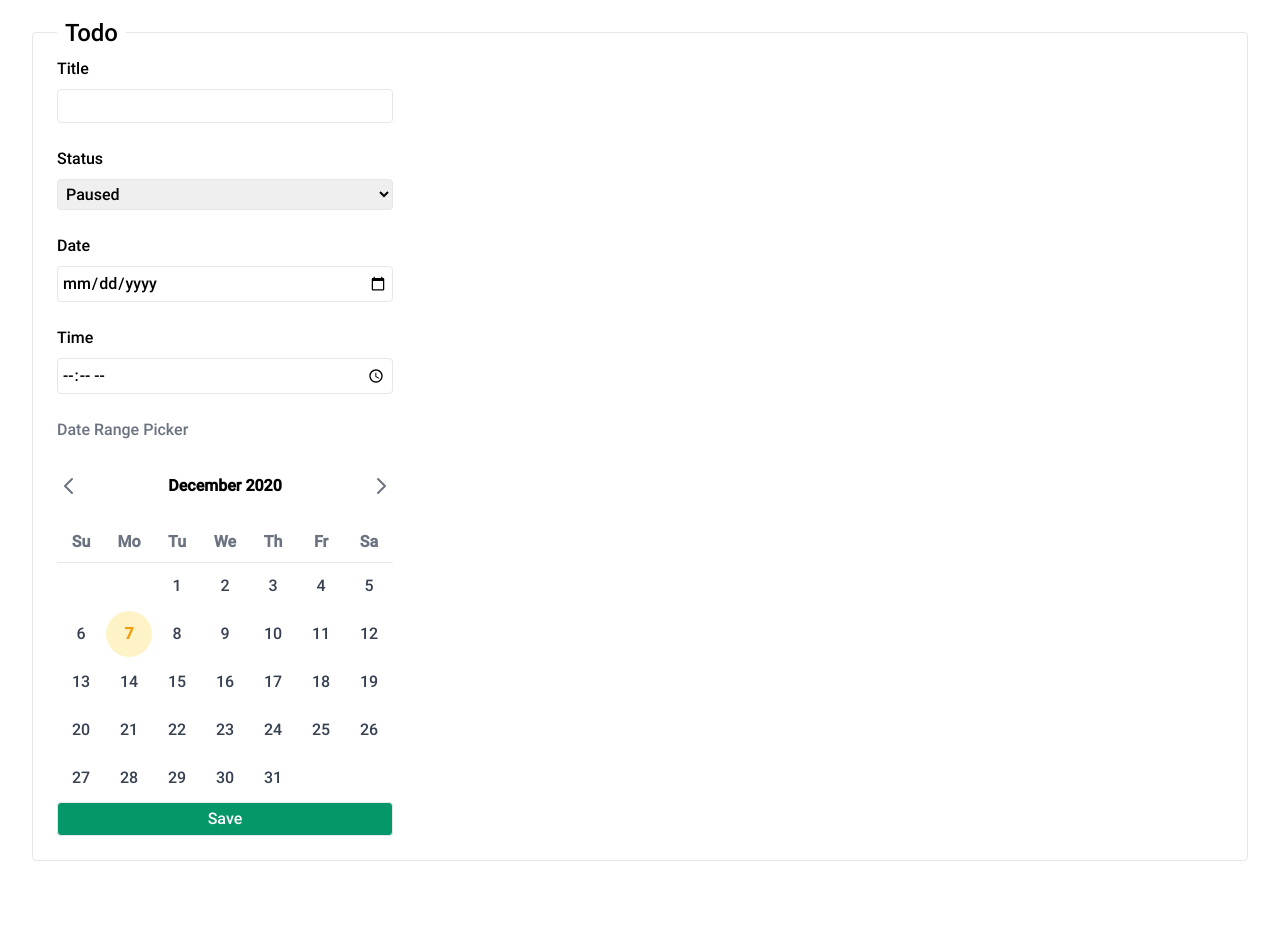
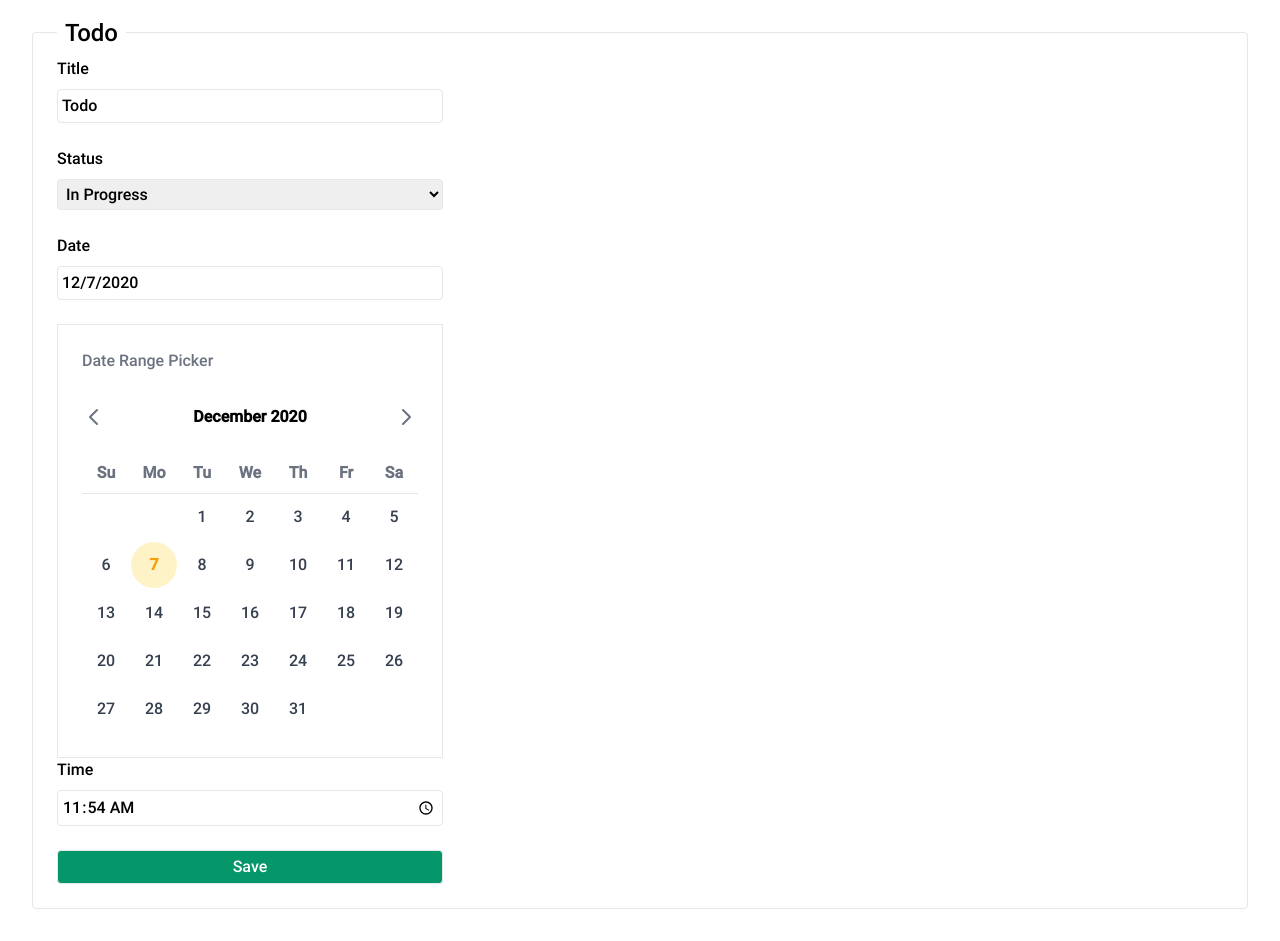
Before and after one commit to samir9saeedi/training-final-project, a React (Create React App) app: page /todo in a window 1280 px wide. Before the commit the page ends 893 px from the top, so only its background shows below. Built offline with nearby package versions, Linux system fonts and the light colour scheme.

Commit message:
Use custom date picker and switch to 'controlled components'

```diff
--- a/src/Todo.ts
+++ b/src/Todo.ts
@@ -11,14 +11,6 @@ export default class Todo {
     }
 }
 
-export class PlainTodo {
-    constructor(
-        public title: string,
-        public date: number,
-        public status: TodoStatus
-    ) {}
-}
-
 export enum TodoStatus {
     Paused = "Paused",
     InProgress = "In Progress",
--- a/src/components/DatePicker.tsx
+++ b/src/components/DatePicker.tsx
@@ -5,10 +5,13 @@ import { useState } from "react";
 function DatePicker({
     value,
     handleChange,
+    className,
 }: {
     value: Date;
     handleChange: Function;
+    className: string;
 }) {
+    const [pickerShown, setPickerShown] = useState(false);
     const [start, setStart] = useState(startOfMonth(value));
     const end = endOfMonth(start);
 
@@ -33,8 +36,14 @@ function DatePicker({
         setStart(addMonths(start, change));
     }
 
+    function handleInputClick() {
+        setPickerShown(true);
+    }
+
     return (
-        <div>
+        <>
+            <span onClick={handleInputClick} className={className}>{value.toLocaleDateString()}</span>
+            <div className="p-6 border">
                 <span className="text-gray-500">Date Range Picker</span>
                 <div className="flex justify-between mt-8">
                     <button
@@ -124,6 +133,7 @@ function DatePicker({
                     </tbody>
                 </table>
             </div>
+        </>
     );
 }
 
--- a/src/components/Todo.tsx
+++ b/src/components/Todo.tsx
@@ -1,4 +1,5 @@
-import { FormEvent } from "react";
+import {setDate, setHours, setMinutes, setMonth, setYear} from "date-fns";
+import { ChangeEvent, FormEvent, useState } from "react";
 import { useDispatch } from "react-redux";
 import { useHistory } from "react-router-dom";
 import { Action } from "../redux";
@@ -8,17 +9,35 @@ import DatePicker from "./DatePicker";
 function Todo() {
     const dispatch = useDispatch();
     const history = useHistory();
+    const todo = new TodoEntity("Todo", new Date(), TodoStatus.InProgress);
+    const [model, setModel] = useState(todo);
+
+    function handleTitleChange(e: ChangeEvent<HTMLInputElement>) {
+        setModel({ ...model, title: e.target.value });
+    }
+
+    function handleStatusChange(e: ChangeEvent<HTMLSelectElement>) {
+        setModel({
+            ...model,
+            status: TodoStatus[e.target.value as keyof typeof TodoStatus],
+        });
+    }
+
+    function handleDateChange(e: Date) {
+        const date = setYear(setMonth(setDate(model.date, e.getDate()), e.getMonth()), e.getFullYear());
+        setModel({ ...model, date });
+    }
+
+    function handleTimeChange(e: ChangeEvent<HTMLInputElement>) {
+        const timeParts = e.target.value.split(":");
+        const date = setHours(setMinutes(model.date, Number(timeParts[1] || "")), Number(timeParts[0]));
+        setModel({ ...model, date});
+    }
+
 
     function handleSubmit(e: FormEvent) {
         e.preventDefault();
-        const { title, status, date, time } = (e.target as HTMLFormElement)
-            .elements as any;
-        const todo = new TodoEntity(
-            title.value,
-            new Date(`${date.value} ${time.value}`),
-            status.value
-        );
-        const action = { ...new Action("TodoAdd", todo) };
+        const action = { ...new Action("TodoAdd", model) };
         dispatch(action);
         history.push("/todos/to-do/month");
     }
@@ -35,10 +54,17 @@ function Todo() {
                     type="text"
                     id="title"
                     className="p-1 mt-2 mb-6 border rounded"
+                    value={model.title}
+                    onChange={handleTitleChange}
                 />
 
                 <label htmlFor="status">Status</label>
-                <select id="status" className="p-1 mt-2 mb-6 border rounded">
+                <select
+                    value={model.status}
+                    onChange={handleStatusChange}
+                    id="status"
+                    className="p-1 mt-2 mb-6 border rounded"
+                >
                     {Object.values(TodoStatus).map((o) => (
                         <option key={o} value={o}>
                             {o}
@@ -47,23 +73,21 @@ function Todo() {
                 </select>
 
                 <label htmlFor="date">Date</label>
-                <input
-                    type="date"
-                    id="date"
+                <DatePicker
                     className="p-1 mt-2 mb-6 border rounded"
-                />
+                    value={model.date}
+                    handleChange={handleDateChange}
+                ></DatePicker>
 
                 <label htmlFor="time">Time</label>
                 <input
                     type="time"
                     id="time"
+                    value={`${model.date.getHours().toString().padStart(2, "0")}:${model.date.getMinutes().toString().padStart(2, "0")}`}
+                    onChange={handleTimeChange}
+                    required
                     className="p-1 mt-2 mb-6 border rounded"
                 />
-
-                <DatePicker
-                    value={new Date()}
-                    handleChange={() => {}}
-                ></DatePicker>
 
                 <button
                     className="p-1 text-white bg-green-600 border rounded"
```
Lines whose indentation alone changed are shown as unchanged.
